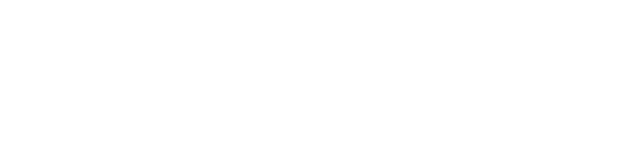
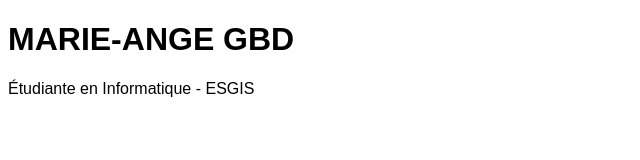
Before and after one commit to marieangegbd10/mon-cv, a plain HTML site: page index.html in a window 1280 px wide. Shown: the whole page, without its empty margins (0-640 px from the left). Drawn offline with Linux system fonts and the light colour scheme.

Commit message:
mise en place de la section titre

```diff
--- a/index.html
+++ b/index.html
@@ -6,6 +6,7 @@
     <link rel="stylesheet" href="style.css">
 </head>
 <body>
-
+<h1>MARIE-ANGE GBD</h1>
+<p>Étudiante en Informatique - ESGIS</p>
 </body>
 </html>
```
